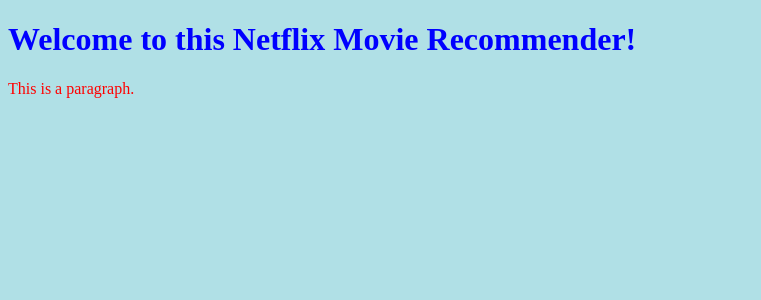
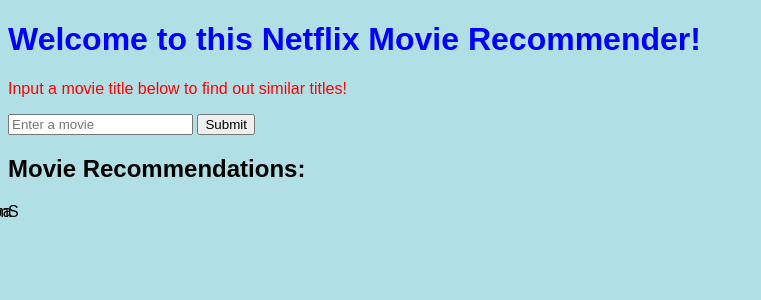
Before and after one commit to jakesb27/UCI_Project_4, a Flask app: template templates/index.html in a window 1280 px wide. Shown: the top 300 px of the page, without its empty margins (0-761 px from the left). Run offline with Flask 3, Linux system fonts and the light colour scheme; the template is opened without the code that fills it: most values are stand-ins (such as "Sample title", 1, 10 or a date in 2020); parts of the project's set-up code (start-up, migrations or seed data) failed here and were passed over.

Commit message:
new save

```diff
--- a/recommendations.py
+++ b/recommendations.py
@@ -1,9 +1,13 @@
+from flask import Flask, render_template, request
+from markupsafe import escape
 import pandas as pd
 from sklearn.preprocessing import OneHotEncoder, normalize
 from sklearn.neighbors import NearestNeighbors
 from fuzzywuzzy import process
 
+app = Flask(__name__)
 
+# Global variables
 url = 'https://movie-recommender-2023.s3.us-west-2.amazonaws.com/titles.csv'
 titles = pd.read_csv(url)
 netflix_titles, knn, norm_data_df, title_names = None, None, None, None
@@ -45,7 +49,7 @@ def prepare_df():
     norm_data_df = pd.DataFrame(norm_data, columns=titles_clean.columns)
 
     knn = NearestNeighbors(metric='cosine', algorithm='brute')
-    knn.fit(norm_data_df)
+    knn.fit(norm_data_df.values)  # Pass norm_data_df.values instead of norm_data_df
 
     # creating df of title names
     title_names = titles.loc[:, ['title']]
@@ -81,38 +85,53 @@ def unique(list_data):
     # Return list data
     return final_list
 
+@app.route('/', methods=['GET', 'POST'])
+def home():
+    if request.method == 'POST':
+        movie = request.form['movie']
+        data = get_movie(movie)
+        return render_template('index.html', data=data)
+    return render_template('index.html')
+
+@app.route("/<movie>")
+def index_get(movie):
+    """Homepage GET request"""
+
+    data = get_movie(movie)
+    print(type(data))
+
+    return render_template('index.html', data=data)
 
 # Find matching title name in dataframe
 def get_movie(title):
     """Function used to find matching titles in DataFrame"""
 
     title = title.lower()
-    result = process.extract(title, netflix_titles, limit = 5)
+    result = process.extract(title, netflix_titles, limit=5)
     i = 1
+    output = []
     for mov in result:
         if i == 1 and mov[1] <= 80:
-            print('No close matches found. Try again.')
+            output = ['No close matches found. Try again.']
             break
         if mov[1] == 100:
             index = netflix_titles.index(title)
-            recommendations(index)
-            return
+            return recommendations(index)  # Return the result of recommendations function
         if mov[1] >= 80 and mov[1] != 100:
             if i == 1:
-                print('Exact match not found for {}. Did you mean:'.format(title))
-            print(str(i) + ') ' + mov[0])
-            i += 1
-
+                return output  # Return the output variable
 
 # get the ten nearest neighbors
 def recommendations(n):
     """Function used for finding the nearest neighbors"""
 
-    neighbor_index = knn.kneighbors([norm_data_df.loc[n]], return_distance=False, n_neighbors=11)
+    neighbor_index = knn.kneighbors([norm_data_df.loc[n].values], return_distance=False, n_neighbors=11)
     neighbor_index = list(neighbor_index[0])
     neighbor_index = neighbor_index[1:11]
-    # print(title_names.loc[neighbor_index])
-    return "recommendations for: " + title_names.loc[n, 'title'] + title_names.loc[neighbor_index]
+    recs = title_names.loc[neighbor_index]
+    return recs.to_string(index=False)
 
 
-prepare_df()
+if __name__ == '__main__':
+    prepare_df()
+    app.run(port=5001)
--- a/static/styles.css
+++ b/static/styles.css
@@ -1,9 +1,23 @@
 body {
   background-color: powderblue;
+  font-family: Arial, sans-serif;
 }
+
 h1 {
   color: blue;
 }
+
 p {
   color: red;
 }
+
+.recommendations ul.movies-list {
+  list-style-type: none;
+  padding: 0;
+}
+
+.recommendations ul.movies-list li {
+  display: inline-block;
+  margin-right: 10px;
+  letter-spacing: -1em;
+}
--- a/templates/index.html
+++ b/templates/index.html
@@ -6,6 +6,41 @@
 </head>
 <body>
     <h1>Welcome to this Netflix Movie Recommender!</h1>
-    <p>This is a paragraph.</p>
+    <p>Input a movie title below to find out similar titles!</p>
+    <form action="/" method="POST">
+        <input type="text" id="movie-input" name="movie" placeholder="Enter a movie">
+        <button type="submit">Submit</button>
+    </form>
+
+    {% if data %}
+        <div class="recommendations">
+            <h2>Movie Recommendations:</h2>
+            <ul class="movies-list">
+                {% for movie in data %}
+                    <li>{{ movie }}</li>
+                {% endfor %}
+            </ul>
+        </div>
+    {% endif %}
+
+    <div id="result-container"></div>
+
+    <script>
+        function submitMovie() {
+            var inputElement = document.getElementById('movie-input');
+            var movie = inputElement.value;
+
+            // Make a request to the Flask app
+            var xhr = new XMLHttpRequest();
+            xhr.open("GET", "/" + encodeURIComponent(movie), true);
+            xhr.onreadystatechange = function() {
+                if (xhr.readyState === 4 && xhr.status === 200) {
+                    var resultContainer = document.getElementById('result-container');
+                    resultContainer.innerHTML = xhr.responseText;
+                }
+            };
+            xhr.send();
+        }
+    </script>
 </body>
 </html>
```
